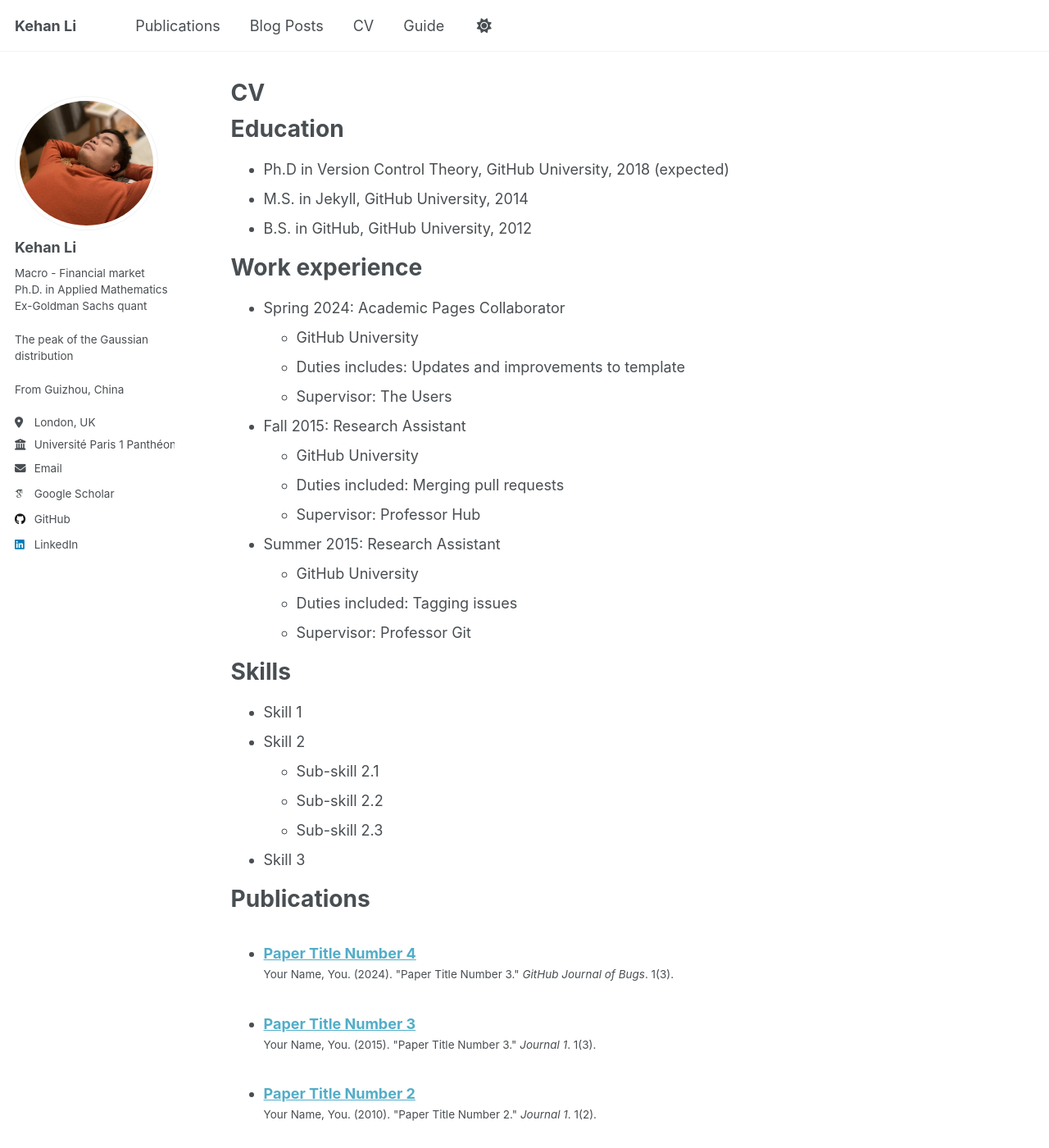
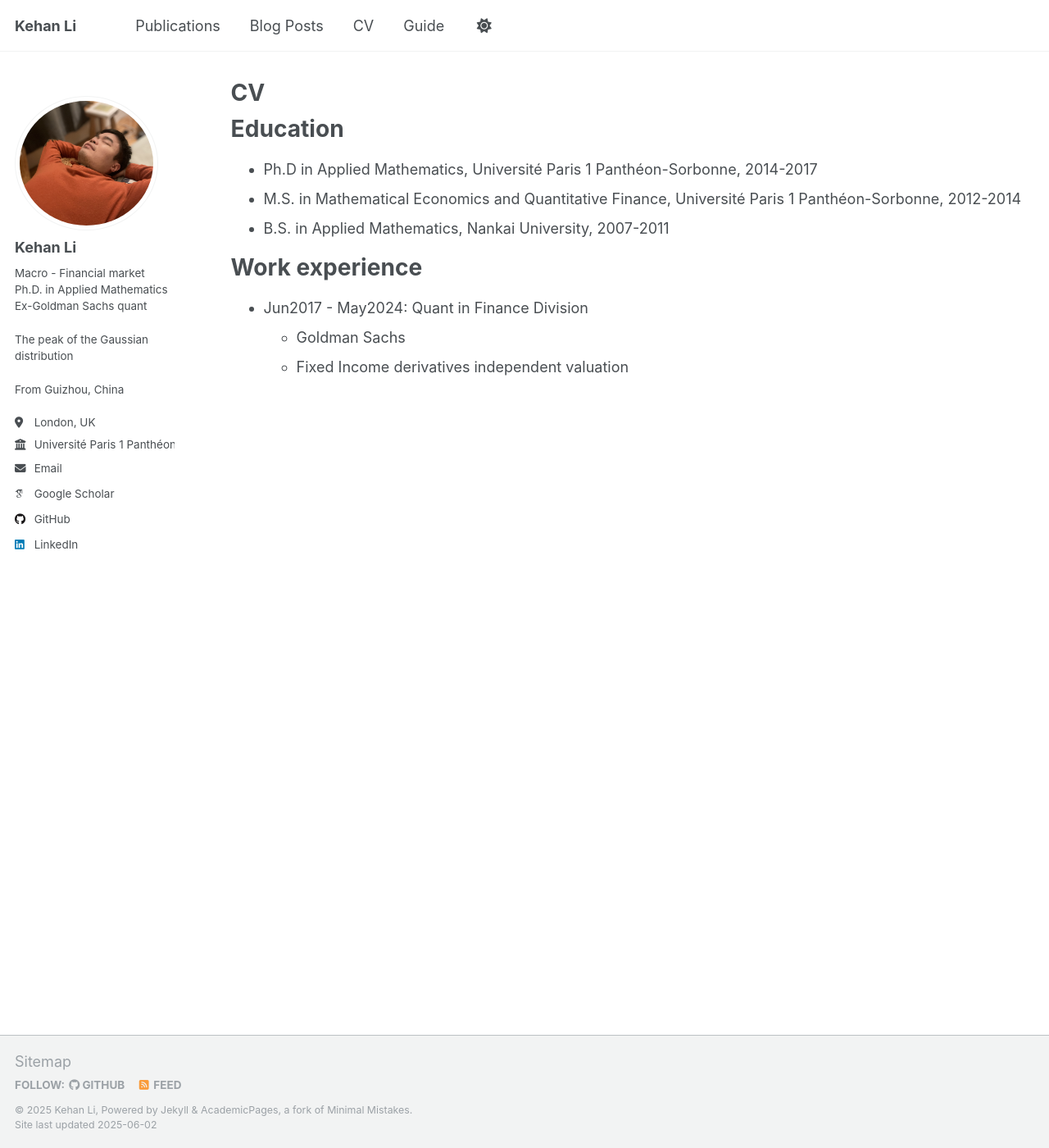
Before and after one commit to KehanLi-1123/KehanLi.github.io, a Jekyll site: the page built from _pages/cv.md, in a window 1280 px wide and 1400 px high. Shown: the whole window at 82% size. Built offline with Jekyll 4.4.1, drawn with Linux system fonts in a browser that asks for light colours; some web fonts are replaced; some of the changed text lies outside the part shown.

Commit message:
Update cv.md

```diff
--- a/_pages/cv.md
+++ b/_pages/cv.md
@@ -11,54 +11,12 @@ redirect_from:
 
 Education
 ======
-* Ph.D in Version Control Theory, GitHub University, 2018 (expected)
-* M.S. in Jekyll, GitHub University, 2014
-* B.S. in GitHub, GitHub University, 2012
+* Ph.D in Applied Mathematics, Université Paris 1 Panthéon-Sorbonne, 2014-2017
+* M.S. in Mathematical Economics and Quantitative Finance, Université Paris 1 Panthéon-Sorbonne, 2012-2014
+* B.S. in Applied Mathematics, Nankai University, 2007-2011
 
 Work experience
 ======
-* Spring 2024: Academic Pages Collaborator
-  * GitHub University
-  * Duties includes: Updates and improvements to template
-  * Supervisor: The Users
-
-* Fall 2015: Research Assistant
-  * GitHub University
-  * Duties included: Merging pull requests
-  * Supervisor: Professor Hub
-
-* Summer 2015: Research Assistant
-  * GitHub University
-  * Duties included: Tagging issues
-  * Supervisor: Professor Git
-
-Skills
-======
-* Skill 1
-* Skill 2
-  * Sub-skill 2.1
-  * Sub-skill 2.2
-  * Sub-skill 2.3
-* Skill 3
-
-Publications
-======
-  <ul>{% for post in site.publications reversed %}
-    {% include archive-single-cv.html %}
-  {% endfor %}</ul>
-
-Talks
-======
-  <ul>{% for post in site.talks reversed %}
-    {% include archive-single-talk-cv.html  %}
-  {% endfor %}</ul>
-
-Teaching
-======
-  <ul>{% for post in site.teaching reversed %}
-    {% include archive-single-cv.html %}
-  {% endfor %}</ul>
-
-Service and leadership
-======
-* Currently signed in to 43 different slack teams
+* Jun2017 - May2024: Quant in Finance Division
+  * Goldman Sachs
+  * Fixed Income derivatives independent valuation
```
